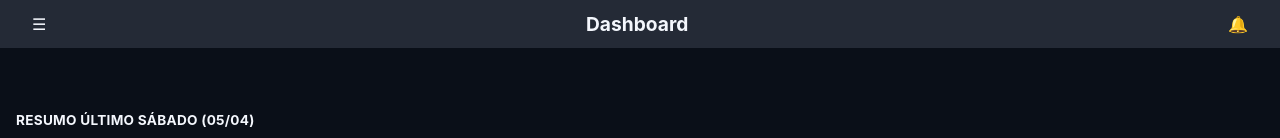
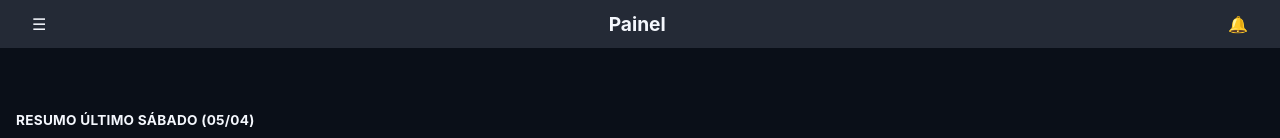
Before and after one commit to AlysoonFelipeeDev/gestor-de-certificados, a Next.js app: page / in a window 1280 px wide. Shown: the top 138 px of the page. Built offline with nearby package versions, Linux system fonts and the light colour scheme.

Commit message:
feat: header dinâmico com base na rota atual

```diff
--- a/src/components/header/index.tsx
+++ b/src/components/header/index.tsx
@@ -1,12 +1,22 @@
+'use client';
+import { usePathname } from "next/navigation";
 import styles from "./index.module.scss";
+import { routes } from "@/constants/routes";
+import Link from "next/link";
+
 
 export function Header() {
+    const pathName =  usePathname()
+    const currentPage = routes.find(rout => rout.route === pathName)
+    const isHome = pathName === '/'
+
     return (
         <header className={styles.topbar}>
-            <button className={styles['topbar__icon-button']} type="button" aria-label="Abrir menu">
-                ☰
-            </button>
-            <h1 className={styles.topbar__title}>Dashboard</h1>
+            {isHome
+                ? <button className={styles['topbar__icon-button']} type="button" aria-label="Abrir menu">☰</button>
+                : <Link href={'/'}className={styles['topbar__icon-button']} aria-label="Voltar para Painel">⬅</Link>
+            }
+            <h1 className={styles.topbar__title}>{currentPage?.label ?? 'Página não encontrada'}</h1>
             <button className={styles['topbar__icon-button']} type="button" aria-label="Notificações">
                 🔔
             </button>
```
